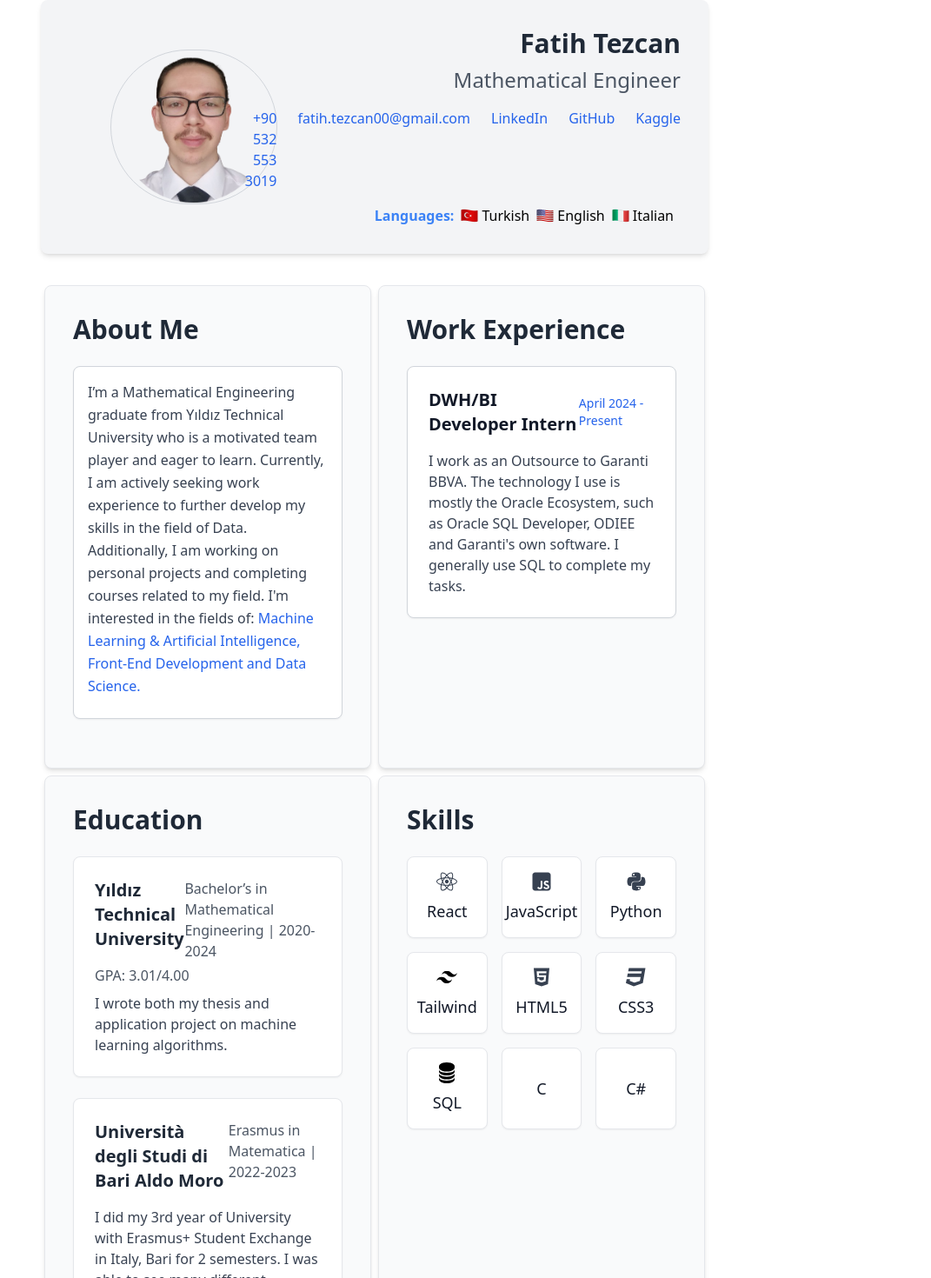
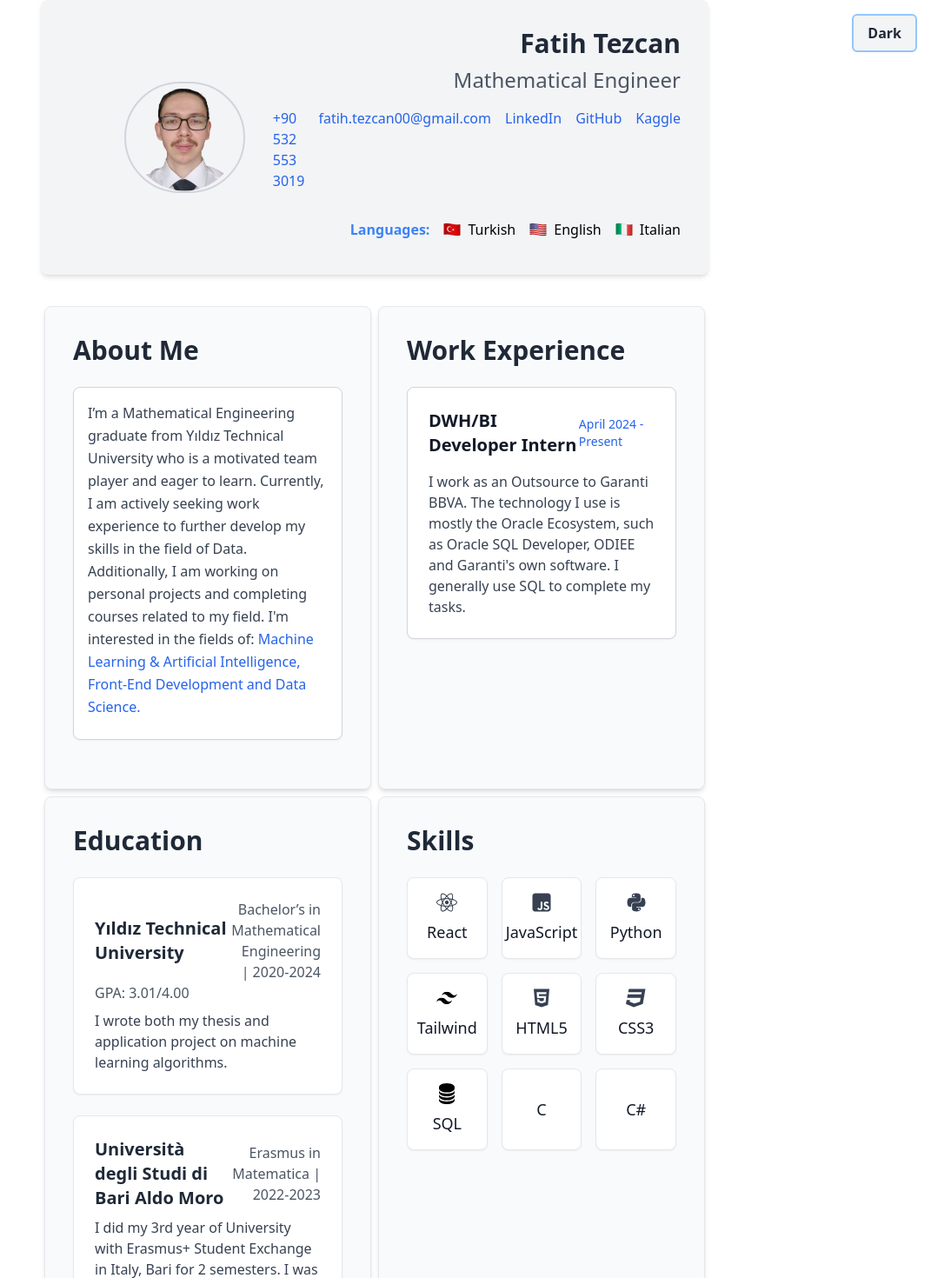
Before and after one commit to fatihmatik/portfoglio-react, a React (Create React App) app: page / in a window 1280 px wide. Shown: the top 1470 px of the page at 87% size, without its empty margins (209-1280 px from the left). Built offline with nearby package versions, Linux system fonts and the light colour scheme.

Commit message:
added dark-mode and some little changes

```diff
--- a/src/App.js
+++ b/src/App.js
@@ -1,4 +1,4 @@
-import React from "react";
+import React, { useState } from "react";
 import Header from "./components/Header";
 import About from "./components/About";
 import Work from "./components/Work";
@@ -11,10 +11,25 @@ import Memberships from "./components/Memberships";
 import Education from "./components/Education";
 
 function App() {
+  const [darkMode, setDarkMode] = useState(false);
+
   return (
-    <div className="container mx-auto px-4 sm:px-8 md:px-16 lg:px-32 xl:px-64 2xl:px-[128px] font-sans">
+    <div
+      className={`min-h-screen flex flex-col transition-colors duration-200 ease-in-out ${
+        darkMode ? "dark bg-neutral-950" : "bg-white"
+      }`}
+    >
+      <button
+        className="absolute top-4 right-4 bg-gray-100 text-gray-800 dark:bg-neutral-800 dark:text-white border-2 border-blue-300 dark:border-blue-400 rounded-md py-2 px-4 font-semibold transition-colors duration-300 ease-in-out hover:bg-gray-200 dark:hover:bg-neutral-700"
+        onClick={() => setDarkMode(!darkMode)}
+      >
+        {darkMode ? "Light" : "Dark"}
+      </button>
+
+      <main className="flex-grow container mx-auto px-4 sm:px-8 md:px-16 lg:px-32 xl:px-64 2xl:px-[128px] font-sans">
         <Header {...cvData} />
-      <div className=" mt-8 flex flex-col lg:grid lg:grid-cols-2">
+
+        <div className="mt-8 flex flex-col lg:grid lg:grid-cols-2">
           <About
             aboutText={cvData.aboutText}
             highlightText={cvData.highlightText}
@@ -26,6 +41,7 @@ function App() {
         <ProjectsSection />
         <Certifications certifications={certificationsData} />
         <Memberships />
+      </main>
     </div>
   );
 }
--- a/src/components/About.jsx
+++ b/src/components/About.jsx
@@ -2,14 +2,16 @@ import React from "react";
 
 const About = ({ aboutText, highlightText }) => {
   return (
-    <section className="py-8 px-4 sm:px-8 bg-gray-50 border border-gray-200 rounded-lg shadow-md m-1">
-      <h3 className="text-xl md:text-3xl font-bold text-gray-800 mb-6">
+    <section className="py-8 px-4 sm:px-8 bg-gray-50 border border-gray-200 rounded-lg shadow-md m-1  dark:bg-neutral-800 dark:border-none">
+      <h3 className="text-xl md:text-3xl font-bold text-gray-800 mb-6 dark:text-white">
         About Me
       </h3>
-      <p className="text-gray-700 leading-relaxed mb-6 bg-white p-4 pb-6 border border-gray-300 rounded-lg shadow-sm hover:shadow-md transition-shadow duration-300 ease-in-out ">
+      <p className="text-gray-700 leading-relaxed mb-6 bg-white p-4 pb-6 border border-gray-300 rounded-lg shadow-sm hover:shadow-md transition-shadow duration-300 ease-in-out dark:bg-neutral-700 dark:text-white dark:border-none">
         {aboutText}
 
-        <span className="text-blue-600 leading-relaxed">{highlightText}</span>
+        <span className="text-blue-600 leading-relaxed dark:text-blue-400">
+          {highlightText}
+        </span>
       </p>
     </section>
   );
--- a/src/components/Education.jsx
+++ b/src/components/Education.jsx
@@ -2,41 +2,48 @@ import React from "react";
 
 const Education = () => {
   return (
-    <section className="py-8 px-4 sm:px-8 bg-gray-50 border border-gray-200 rounded-lg shadow-md m-1">
-      <h2 className="text-xl md:text-3xl font-bold text-gray-800 mb-6">
+    <section className="py-8 px-4 sm:px-8 bg-gray-50 border border-gray-200 rounded-lg shadow-md m-1 dark:bg-neutral-800 dark:border-none">
+      <h2 className="text-xl md:text-3xl font-bold text-gray-800 mb-6 dark:text-white">
         Education
       </h2>
       <div className="space-y-6">
-        <div className="bg-white p-6 border border-gray-200 rounded-lg shadow-sm">
-          <div className="flex justify-between">
-            <h3 className="text-xl font-semibold text-gray-800 mb-2">
+        <div className="space-y-6">
+          <div className="bg-white p-6 border border-gray-200 rounded-lg shadow-sm dark:bg-neutral-700 dark:border-none">
+            <div className="grid grid-cols-[60%_40%] items-center">
+              <h3 className="text-xl font-semibold text-gray-800 dark:text-white">
                 Yıldız Technical University
               </h3>
-            <p className="text-gray-600 mb-1">
+              <p className="text-gray-600 text-right dark:text-blue-300">
                 Bachelor’s in Mathematical Engineering | 2020-2024
               </p>
             </div>
-          <p className="text-gray-600 mb-1">GPA: 3.01/4.00</p>
-          <p className="text-gray-700 mt-2">
+            <p className="text-gray-600 mb-1 dark:text-gray-100">
+              GPA: 3.01/4.00
+            </p>
+            <p className="text-gray-700 mt-2 dark:text-gray-100">
               I wrote both my thesis and application project on machine learning
               algorithms.
             </p>
           </div>
-        <div className="bg-white p-6 border border-gray-200 rounded-lg shadow-sm">
-          <div className="flex justify-between">
-            <h3 className="text-xl font-semibold text-gray-800 mb-2">
+        </div>
+
+        <div className="space-y-6">
+          <div className="bg-white p-6 border border-gray-200 rounded-lg shadow-sm dark:bg-neutral-700 dark:border-none">
+            <div className="grid grid-cols-[60%_40%] items-center">
+              <h3 className="text-xl font-semibold text-gray-800 dark:text-white">
                 Università degli Studi di Bari Aldo Moro
               </h3>
-            <p className="text-gray-600 mb-1">
+              <p className="text-gray-600 text-right dark:text-blue-300">
                 Erasmus in Matematica | 2022-2023
               </p>
             </div>
-          <p className="text-gray-700 mt-2">
+            <p className="text-gray-700 mt-2 dark:text-gray-100">
               I did my 3rd year of University with Erasmus+ Student Exchange in
               Italy, Bari for 2 semesters. I was able to see many different
-            cultures and experience them together. I took courses from both the
-            Mathematics Department and the Computer Science Department.
+              cultures and experience them together. I took courses from both
+              the Mathematics Department and the Computer Science Department.
             </p>
+          </div>
         </div>
       </div>
     </section>
--- a/src/components/Header.jsx
+++ b/src/components/Header.jsx
@@ -12,31 +12,31 @@ const Header = ({ name, title, phone, email, linkedin, github, kaggle }) => {
   ];
 
   return (
-    <header className="bg-gray-100 p-8 rounded-lg shadow-md flex flex-col md:flex-row items-center md:justify-between">
-      <div className="flex items-center mb-4 md:mb-0">
+    <header className="bg-gray-100 p-8 rounded-lg shadow-md flex flex-col items-center md:flex-row md:items-center md:justify-between dark:bg-neutral-800">
+      <div className="flex items-center mb-4 md:mb-0 relative lg:pl-16">
         <img
           src={profilePicture}
           alt={`${name} profile`}
-          className="w-48 h-auto rounded-full border border-gray-300 ml-12"
+          className="w-48 h-auto rounded-full border-2 border-gray-300 dark:border-neutral-700 "
         />
       </div>
-      <div className="flex-grow text-right">
-        <h1 className="text-base sm:text-sm md:text-lg lg:text-xl xl:text-3xl font-bold text-gray-800 mb-2">
+      <div className="flex flex-col items-center md:items-end md:pl-8">
+        <h1 className="text-base sm:text-sm md:text-lg lg:text-xl xl:text-3xl font-bold text-gray-800 mb-2 dark:text-gray-100 text-center md:text-left">
           {name}
         </h1>
-        <h2 className="text-base sm:text-sm md:text-lg lg:text-xl xl:text-2xl text-gray-600 mb-4">
+        <h2 className="text-base sm:text-sm md:text-lg lg:text-xl xl:text-2xl text-gray-600 mb-4 dark:text-gray-400 text-center md:text-left">
           {title}
         </h2>
-        <div className="flex flex-col gap-2 xl:flex-row xl:justify-end  xl:gap-6">
+        <div className="flex flex-col gap-2 md:flex-row md:gap-4 text-center md:text-left">
           <a
             href={`tel:${phone}`}
-            className="text-blue-600 hover:text-blue-800"
+            className="text-blue-600 hover:text-blue-800 dark:text-blue-400 dark:hover:text-blue-600"
           >
             {phone}
           </a>
           <a
             href={`mailto:${email}`}
-            className="text-blue-600 hover:text-blue-800"
+            className="text-blue-600 hover:text-blue-800 dark:text-blue-400 dark:hover:text-blue-600"
           >
             {email}
           </a>
@@ -44,7 +44,7 @@ const Header = ({ name, title, phone, email, linkedin, github, kaggle }) => {
             href={linkedin}
             target="_blank"
             rel="noopener noreferrer"
-            className="text-blue-600 hover:text-blue-800"
+            className="text-blue-600 hover:text-blue-800 dark:text-blue-400 dark:hover:text-blue-600"
           >
             LinkedIn
           </a>
@@ -52,7 +52,7 @@ const Header = ({ name, title, phone, email, linkedin, github, kaggle }) => {
             href={github}
             target="_blank"
             rel="noopener noreferrer"
-            className="text-blue-600 hover:text-blue-800"
+            className="text-blue-600 hover:text-blue-800 dark:text-blue-400 dark:hover:text-blue-600"
           >
             GitHub
           </a>
@@ -60,24 +60,25 @@ const Header = ({ name, title, phone, email, linkedin, github, kaggle }) => {
             href={kaggle}
             target="_blank"
             rel="noopener noreferrer"
-            className="text-blue-600 hover:text-blue-800"
+            className="text-blue-600 hover:text-blue-800 dark:text-blue-400 dark:hover:text-blue-600"
           >
             Kaggle
           </a>
         </div>
-        <div className="flex justify-end mt-4">
-          <span className="font-bold mr-2 text-blue-500">Languages:</span>
-          {languages.map((lang, index) => (
-            <div className="flex flex-col justify-center items-center sm:flex sm:flex-row">
-              <img src={lang.flag} alt="" className="w-5 h-5 mr-1" />
-              <p
-                key={`${lang}_${index}`}
-                className="text-sm sm:text-base mr-2 font-medium"
-              >
-                {lang.lang}
-              </p>
-            </div>
-          ))}
+        <div className="flex items-center md:items-start mt-8 gap-4">
+          <span className="font-bold text-blue-500 dark:text-blue-400 mb-2 text-center hidden md:block md:text-left">
+            Languages:
+          </span>
+          <div className="flex gap-2 sm:flex-row sm:gap-4">
+            {languages.map((lang, index) => (
+              <div key={`${lang.lang}_${index}`} className="flex items-center">
+                <img src={lang.flag} alt="" className="w-5 h-5 mr-2" />
+                <p className="text-sm sm:text-base font-medium dark:text-gray-300">
+                  {lang.lang}
+                </p>
+              </div>
+            ))}
+          </div>
         </div>
       </div>
     </header>
--- a/src/index.css
+++ b/src/index.css
@@ -1,3 +1,7 @@
 @tailwind base;
 @tailwind components;
 @tailwind utilities;
+
+root {
+    @apply  bg-white dark:bg-black;
+  }
--- a/tailwind.config.js
+++ b/tailwind.config.js
@@ -5,4 +5,5 @@ module.exports = {
     extend: {},
   },
   plugins: [],
+  darkMode: "class",
 };
```
Also changed, not shown: src/components/Certifications.jsx (+8 -6 lines), src/components/Memberships.jsx (+10 -6 lines), src/components/Projects.jsx (+9 -7 lines), src/components/Skills.jsx (+7 -7 lines), src/components/Work.jsx (+6 -6 lines). Lines whose indentation alone changed are shown as unchanged.
